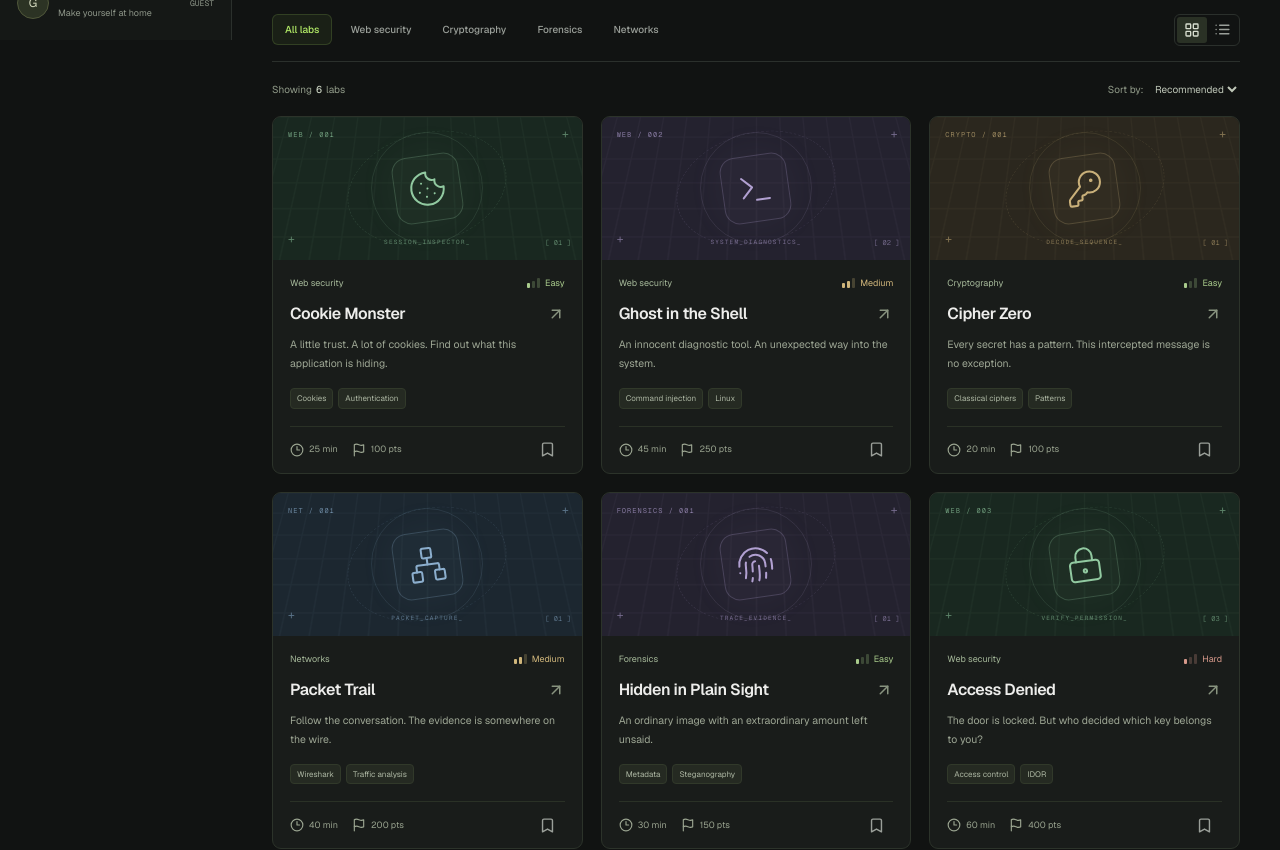
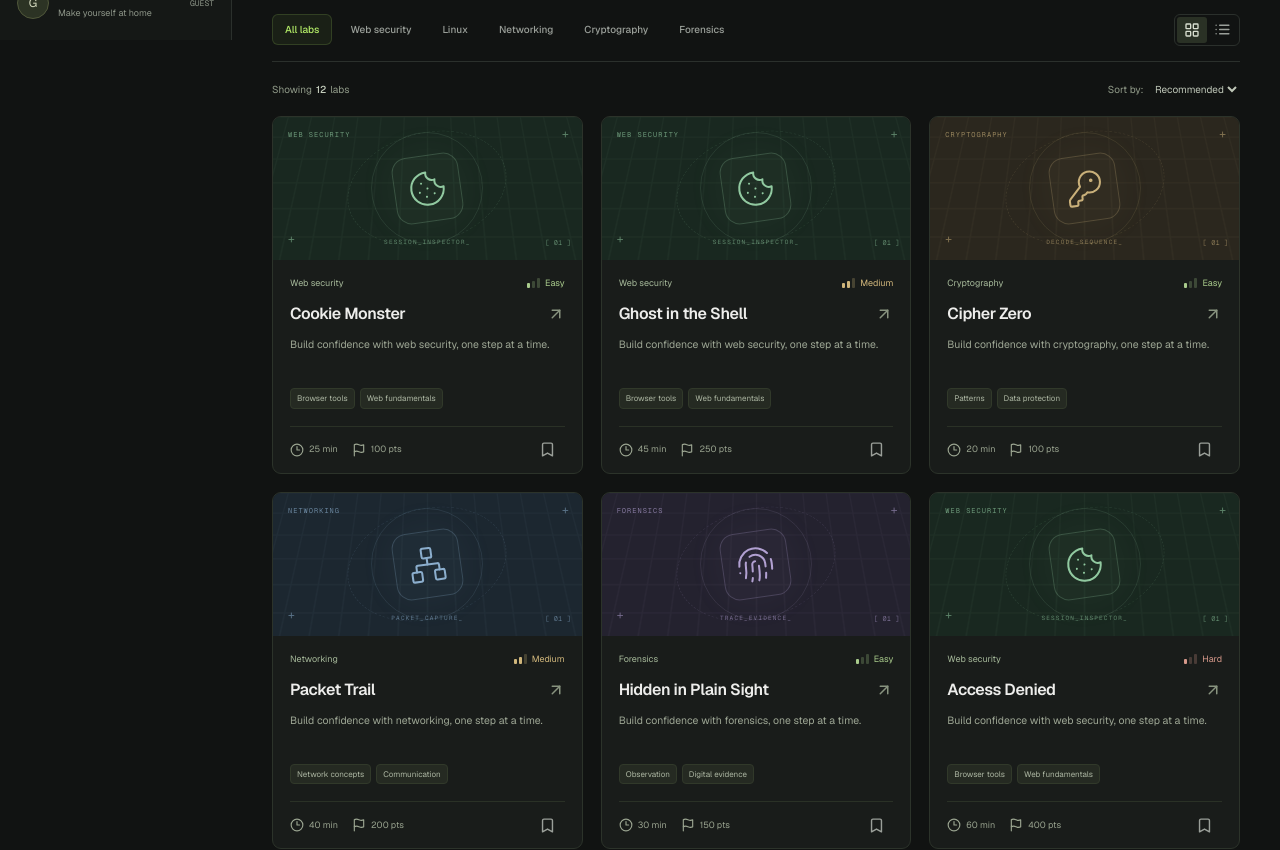
Before and after one commit to Yoshi4489/cyber-lab, a Next.js app: page / in a window 1280 px wide. Shown: the part 760-1610 px from the top of the page. Built offline with nearby package versions, Linux system fonts and the light colour scheme.

Commit message:
feat(web): expand the metadata-only sample catalog

```diff
--- a/src/features/catalog/data.ts
+++ b/src/features/catalog/data.ts
@@ -1,10 +1,4 @@
-export const categories = [
-  "All labs",
-  "Web security",
-  "Cryptography",
-  "Forensics",
-  "Networks",
-] as const;
+export const categories = ["All labs", "Web security", "Linux", "Networking", "Cryptography", "Forensics"] as const;
 export type Category = Exclude<(typeof categories)[number], "All labs">;
 export type Difficulty = "Easy" | "Medium" | "Hard";
 export type Lab = {
@@ -20,183 +14,57 @@ export type Lab = {
   objectives: string[];
   prerequisites: string[];
   tags: string[];
-  artwork:
-    "cookie" | "terminal" | "cipher" | "network" | "fingerprint" | "lock";
+  artwork: "cookie" | "terminal" | "cipher" | "network" | "fingerprint" | "lock";
   accent: "mint" | "violet" | "amber" | "blue";
 };
 
-// Editorial fixtures for the frontend preview. These are not published, runnable labs.
+const topics: Record<Category, { artwork: Lab["artwork"]; accent: Lab["accent"]; skills: string[] }> = {
+  "Web security": { artwork: "cookie", accent: "mint", skills: ["Browser tools", "Web fundamentals"] },
+  Linux: { artwork: "terminal", accent: "violet", skills: ["Command line", "Operating systems"] },
+  Networking: { artwork: "network", accent: "blue", skills: ["Network concepts", "Communication"] },
+  Cryptography: { artwork: "cipher", accent: "amber", skills: ["Patterns", "Data protection"] },
+  Forensics: { artwork: "fingerprint", accent: "violet", skills: ["Observation", "Digital evidence"] },
+};
+
+// Editorial UI fixtures only. Durations and XP illustrate the interface;
+// they are not a curriculum, production scoring policy, or runnable content.
+function sample(slug: string, title: string, category: Category, difficulty: Difficulty, minutes: number, points: number): Lab {
+  const topic = topics[category];
+  return {
+    slug, title, category, difficulty, minutes, points,
+    code: category.toUpperCase(),
+    description: `Build confidence with ${category.toLowerCase()}, one step at a time.`,
+    story: "This sample shows where a lab introduction will appear. Learning material and real lab access will be added in a later phase.",
+    objectives: [`Become more familiar with ${category.toLowerCase()} concepts.`, "Practice explaining what you observe in your own words."],
+    prerequisites: difficulty === "Easy" ? ["No security experience needed for this preview."] : [`Some familiarity with ${category.toLowerCase()} concepts.`],
+    tags: topic.skills,
+    artwork: topic.artwork,
+    accent: topic.accent,
+  };
+}
+
 export const labs: Lab[] = [
-  {
-    slug: "cookie-monster",
-    code: "WEB / 001",
-    title: "Cookie Monster",
-    category: "Web security",
-    difficulty: "Easy",
-    minutes: 25,
-    points: 100,
-    description:
-      "A little trust. A lot of cookies. Find out what this application is hiding.",
-    story:
-      "Crumb & Co. has launched a members-only recipe vault. The developers say their new cookie-based login keeps the secret recipes safe. Your assignment is to examine that assumption and find the protected recipe without an administrator account.",
-    objectives: [
-      "Understand how the browser stores session cookies",
-      "Identify the boundary between client input and server trust",
-      "Explain why authorization must be checked on the server",
-    ],
-    prerequisites: [
-      "Basic HTTP requests and responses",
-      "Browser developer tools",
-    ],
-    tags: ["Cookies", "Authentication"],
-    artwork: "cookie",
-    accent: "mint",
-  },
-  {
-    slug: "ghost-in-the-shell",
-    code: "WEB / 002",
-    title: "Ghost in the Shell",
-    category: "Web security",
-    difficulty: "Medium",
-    minutes: 45,
-    points: 250,
-    description:
-      "An innocent diagnostic tool. An unexpected way into the system.",
-    story:
-      "A small hosting company built a network diagnostic page for its support team. A recent audit found unusual processes on the server. Trace the path from the web interface to the operating system and document the input handling mistake.",
-    objectives: [
-      "Trace input through a web application",
-      "Recognize unsafe command construction",
-      "Describe a safer approach to invoking system tools",
-    ],
-    prerequisites: ["Basic Linux commands", "HTTP query parameters"],
-    tags: ["Command injection", "Linux"],
-    artwork: "terminal",
-    accent: "violet",
-  },
-  {
-    slug: "cipher-zero",
-    code: "CRYPTO / 001",
-    title: "Cipher Zero",
-    category: "Cryptography",
-    difficulty: "Easy",
-    minutes: 20,
-    points: 100,
-    description:
-      "Every secret has a pattern. This intercepted message is no exception.",
-    story:
-      "An archived radio transmission contains a short encrypted message and a clue from its author: the alphabet has taken a small step sideways. Study the text, form a hypothesis, and work back to the original message.",
-    objectives: [
-      "Distinguish encoding from encryption",
-      "Recognize a classical substitution cipher",
-      "Use frequency patterns to test a hypothesis",
-    ],
-    prerequisites: ["Curiosity and a text editor"],
-    tags: ["Classical ciphers", "Patterns"],
-    artwork: "cipher",
-    accent: "amber",
-  },
-  {
-    slug: "packet-trail",
-    code: "NET / 001",
-    title: "Packet Trail",
-    category: "Networks",
-    difficulty: "Medium",
-    minutes: 40,
-    points: 200,
-    description:
-      "Follow the conversation. The evidence is somewhere on the wire.",
-    story:
-      "An incident responder captured traffic just before an internal service went offline. Reconstruct the sequence of requests and identify the exchange that explains what happened. Every observation should be backed by a packet.",
-    objectives: [
-      "Read a packet capture",
-      "Filter traffic by protocol and endpoint",
-      "Reconstruct an application conversation",
-    ],
-    prerequisites: ["TCP/IP fundamentals", "Familiarity with Wireshark"],
-    tags: ["Wireshark", "Traffic analysis"],
-    artwork: "network",
-    accent: "blue",
-  },
-  {
-    slug: "hidden-in-plain-sight",
-    code: "FORENSICS / 001",
-    title: "Hidden in Plain Sight",
-    category: "Forensics",
-    difficulty: "Easy",
-    minutes: 30,
-    points: 150,
-    description: "An ordinary image with an extraordinary amount left unsaid.",
-    story:
-      "A photograph was recovered from an abandoned workstation. It looks unremarkable, but its file size and metadata tell a different story. Preserve the original, inspect a copy, and document what the image is carrying.",
-    objectives: [
-      "Identify file types independently of their extensions",
-      "Inspect metadata and embedded content",
-      "Keep a reproducible record of forensic findings",
-    ],
-    prerequisites: ["Basic file handling", "A terminal or hex viewer"],
-    tags: ["Metadata", "Steganography"],
-    artwork: "fingerprint",
-    accent: "violet",
-  },
-  {
-    slug: "access-denied",
-    code: "WEB / 003",
-    title: "Access Denied",
-    category: "Web security",
-    difficulty: "Hard",
-    minutes: 60,
-    points: 400,
-    description:
-      "The door is locked. But who decided which key belongs to you?",
-    story:
-      "A document portal has passed its login tests, yet confidential reports still appear in the wrong accounts. Review how the application connects a signed-in user to a requested document and identify where that relationship breaks down.",
-    objectives: [
-      "Separate authentication from authorization",
-      "Map object access across different user roles",
-      "Propose ownership checks for every protected operation",
-    ],
-    prerequisites: [
-      "HTTP APIs",
-      "Session authentication",
-      "Experience with an intercepting proxy",
-    ],
-    tags: ["Access control", "IDOR"],
-    artwork: "lock",
-    accent: "mint",
-  },
+  sample("cookie-monster", "Cookie Monster", "Web security", "Easy", 25, 100),
+  sample("ghost-in-the-shell", "Ghost in the Shell", "Web security", "Medium", 45, 250),
+  sample("cipher-zero", "Cipher Zero", "Cryptography", "Easy", 20, 100),
+  sample("packet-trail", "Packet Trail", "Networking", "Medium", 40, 200),
+  sample("hidden-in-plain-sight", "Hidden in Plain Sight", "Forensics", "Easy", 30, 150),
+  sample("access-denied", "Access Denied", "Web security", "Hard", 60, 400),
+  sample("first-steps", "First Steps in Linux", "Linux", "Easy", 15, 100),
+  sample("shell-compass", "Shell Compass", "Linux", "Medium", 35, 200),
+  sample("network-neighborhood", "Network Neighborhood", "Networking", "Easy", 25, 100),
+  sample("signal-map", "Signal Map", "Networking", "Hard", 50, 350),
+  sample("pattern-library", "Pattern Library", "Cryptography", "Hard", 45, 300),
+  sample("digital-footprints", "Digital Footprints", "Forensics", "Medium", 40, 250),
 ];
 
 export function getLab(slug: string) {
   return labs.find((lab) => lab.slug === slug);
 }
 
+// Retained until the legacy learning-path routes become preview destinations.
 export const learningPaths = [
-  {
-    slug: "web-security",
-    title: "Web security foundations",
-    label: "START HERE",
-    description:
-      "Go beyond the login screen. Learn how trust, sessions, and access control can go wrong.",
-    icon: "web",
-    labSlugs: ["cookie-monster", "ghost-in-the-shell", "access-denied"],
-  },
-  {
-    slug: "digital-detective",
-    title: "The digital detective",
-    label: "FOLLOW THE EVIDENCE",
-    description:
-      "Turn files and network traffic into a story. Build a repeatable investigation workflow.",
-    icon: "search",
-    labSlugs: ["hidden-in-plain-sight", "packet-trail"],
-  },
-  {
-    slug: "code-breaker",
-    title: "Think like a codebreaker",
-    label: "FIND THE PATTERN",
-    description:
-      "Start with classical ciphers and learn to ask better questions about a secret message.",
-    icon: "key",
-    labSlugs: ["cipher-zero"],
-  },
+  { slug: "web-security", title: "Web security foundations", label: "START HERE", description: "Explore the web security sample collection.", icon: "web", labSlugs: ["cookie-monster", "ghost-in-the-shell", "access-denied"] },
+  { slug: "digital-detective", title: "The digital detective", label: "FOLLOW THE EVIDENCE", description: "Explore the forensics and networking sample collection.", icon: "search", labSlugs: ["hidden-in-plain-sight", "packet-trail"] },
+  { slug: "code-breaker", title: "Think like a codebreaker", label: "FIND THE PATTERN", description: "Explore the cryptography sample collection.", icon: "key", labSlugs: ["cipher-zero"] },
 ] as const;
```
Also changed, not shown: 1 other file (tests, documents, lock files or other folders).
